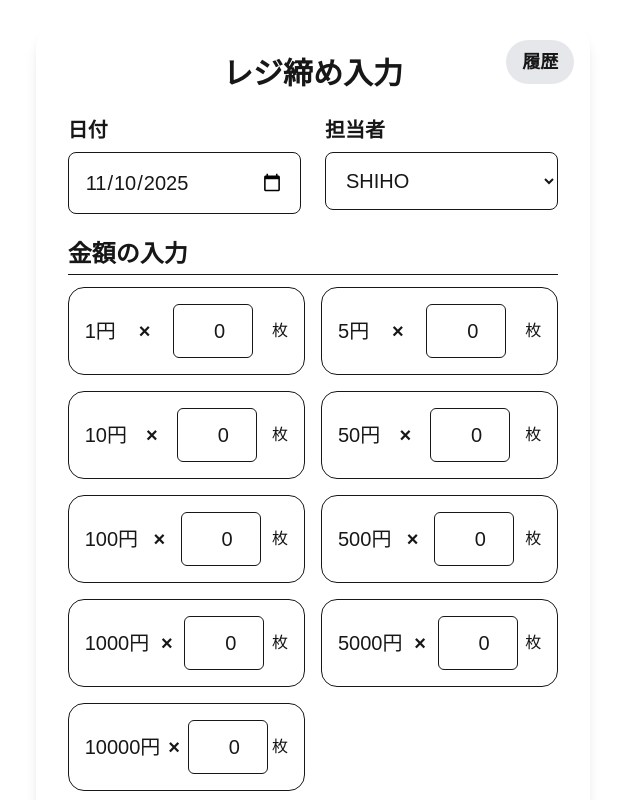
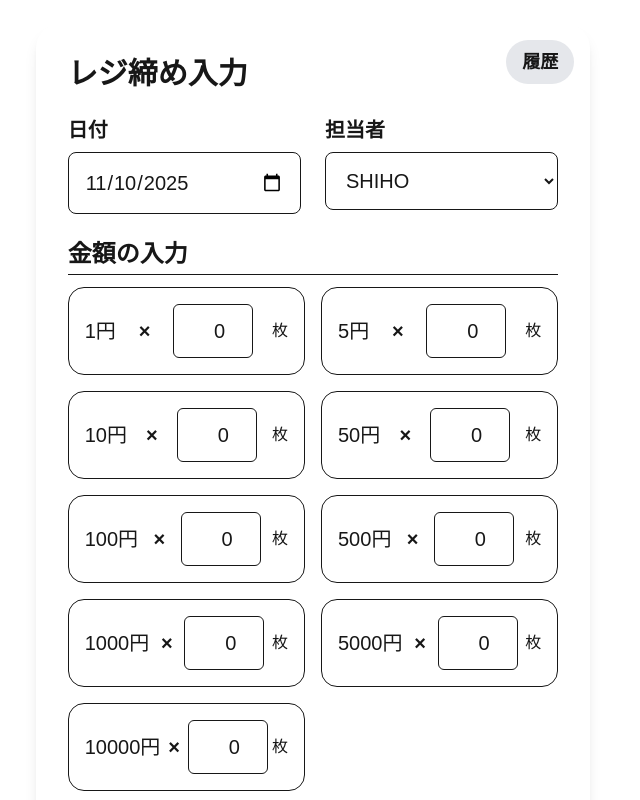
Before and after one commit to yuuki2323/casher, a Next.js app: page / in a window 1280 px wide. Shown: the top 800 px of the page, without its empty margins (327-967 px from the left). Built offline with nearby package versions, Linux system fonts and the light colour scheme.

Commit message:
first commit2

```diff
--- a/src/app/page.js
+++ b/src/app/page.js
@@ -29,11 +29,14 @@ export default function InputPage() {
   return (
     <div className="relative max-w-2xl mx-auto p-6 sm:p-8 bg-white rounded-3xl shadow-lg space-y-6">
       {/* 右上に履歴ボタン */}
+      <div className=" flex justify-between">
       <Link href="/history" className="absolute top-4 right-4 bg-gray-200 hover:bg-gray-300 rounded-full py-2 px-4 text-lg font-semibold transition">
         履歴
       </Link>
 
       <h1 className="text-2xl md:text-3xl font-bold text-center">レジ締め入力</h1>
+
+      </div>
 
       {/* 日付・担当者 */}
       <div className="flex flex-col sm:flex-row gap-4 sm:gap-6">
```
